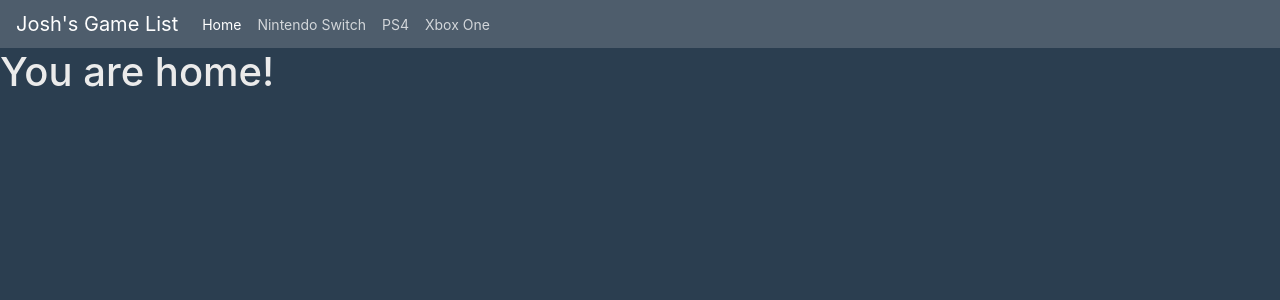
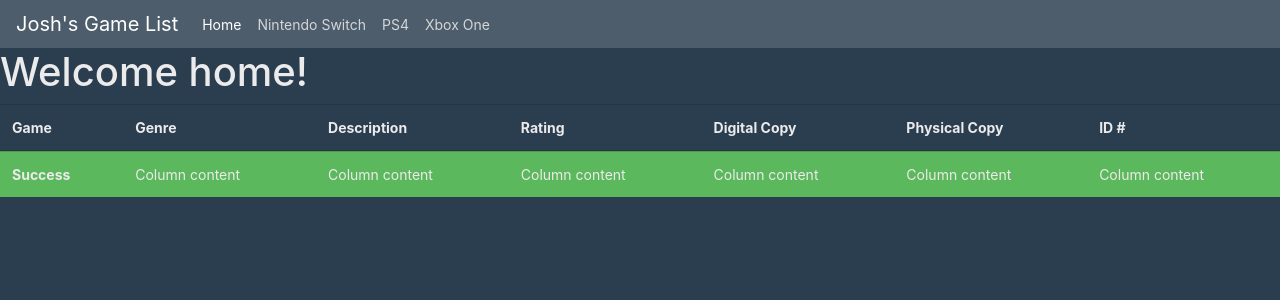
Before and after one commit to goodgoshjosh/personal_project_frontend, a React (Create React App) app: page / in a window 1280 px wide. Shown: the top 300 px of the page. Built offline with nearby package versions, Linux system fonts and the light colour scheme.

Commit message:
Added Table Structure, Image to PS4, CSS centering for PS4 and NS Logo

```diff
--- a/public/index.html
+++ b/public/index.html
@@ -27,7 +27,6 @@
         </div>
       </nav>
 <!-- nav code ends above -->
-
 <meta charset="utf-8" />
 <link rel="shortcut icon" href="%PUBLIC_URL%/favicon.ico" />
 <meta
@@ -54,6 +53,36 @@
   <body>
     <noscript>You need to enable JavaScript to run this app.</noscript>
     <div id="root"></div>
+
+<!-- Table code Begins -->
+
+    <table class="table table-hover">
+      <thead>
+        <tr>
+          <th scope="col">Game</th>
+          <th scope="col">Genre</th>
+          <th scope="col">Description</th>
+          <th scope="col">Rating</th>
+          <th scope="col">Digital Copy</th>
+          <th scope="col">Physical Copy</th>
+          <th scope="col">ID #</th>
+        </tr>
+      </thead>
+      <tbody>
+        <tr class="table-success">
+          <th scope="row">Success</th>
+          <td>Column content</td>
+          <td>Column content</td>
+          <td>Column content</td>
+          <td>Column content</td>
+          <td>Column content</td>
+          <td>Column content</td>
+        </tr>
+      </tbody>
+    </table>
+
+ <!-- Table code ENDS -->
+
     <!--
       This HTML file is a template.
       If you open it directly in the browser, you will see an empty page.
--- a/src/components/Home.js
+++ b/src/components/Home.js
@@ -5,7 +5,7 @@ class Home extends Component {
     render() {
         return (
         <div className="Home">
-            <h1>You are home!</h1>
+            <h1>Welcome home!</h1>
         </div>
         )
     }
--- a/src/components/Nintendoswitch.css
+++ b/src/components/Nintendoswitch.css
@@ -0,0 +1,8 @@
+
+
+.switchlogo {
+    display: block;
+    margin-left: auto;
+    margin-right: auto;
+    position: center;
+  }
--- a/src/components/Nintendoswitch.js
+++ b/src/components/Nintendoswitch.js
@@ -1,12 +1,12 @@
 import React, { Component } from "react";
-// import '/Nintendoswitch.css';
+import './Nintendoswitch.css';
 
 class Nintendoswitch extends Component {
     render() {
         return (
         <div className="Nintendoswitch">
-            <h1>You are at Nintendo Switch!</h1>
-            <img className="nintendoswitchlogo" src="https://seeklogo.com/images/N/nintendo-switch-logo-38D4F5C7E7-seeklogo.com.png"></img>
+            <h1>Nintendo Switch Game Collection</h1>
+            <img class="switchlogo" src="https://seeklogo.com/images/N/nintendo-switch-logo-38D4F5C7E7-seeklogo.com.png" alt='Nintendo Switch Logo'></img>
         </div>
         )
     }
--- a/src/components/Ps4.css
+++ b/src/components/Ps4.css
@@ -0,0 +1,7 @@
+
+.ps4logo {
+    display: block;
+    margin-left: auto;
+    margin-right: auto;
+    position: center;
+}
--- a/src/components/Ps4.js
+++ b/src/components/Ps4.js
@@ -1,10 +1,12 @@
 import React, { Component } from "react";
+import './Ps4.css'
 
 class Ps4 extends Component {
     render() {
         return (
         <div className="Ps4">
-            <h1>You are at ps4!</h1>
+            <h1>PS4 Game Collection</h1>
+            <img class="ps4logo" src="https://vignette.wikia.nocookie.net/destinypedia/images/1/13/Ps4.png/revision/latest?cb=20141023020943" alt='PS4 Logo'></img>
         </div>
         )
     }
--- a/src/components/Xboxone.css
+++ b/src/components/Xboxone.css
@@ -0,0 +1,8 @@
+
+
+.xboxlogo {
+    display: block;
+    margin-left: auto;
+    margin-right: auto;
+    position: center;
+}
--- a/src/components/Xboxone.js
+++ b/src/components/Xboxone.js
@@ -1,10 +1,12 @@
 import React, { Component } from "react";
+import './Xboxone.css'
 
 class Xboxone extends Component {
     render() {
         return (
         <div className="Xboxone">
-            <h1>You are at Xbox One!</h1>
+            <h1>Xbox One Game Collection</h1>
+            <img class='xboxlogo' src='https://media.ctrl.blog/1b/5d/xbox_logo_1024/300x300.png' alt='Xbox Logo' />
         </div>
         )
     }
```
